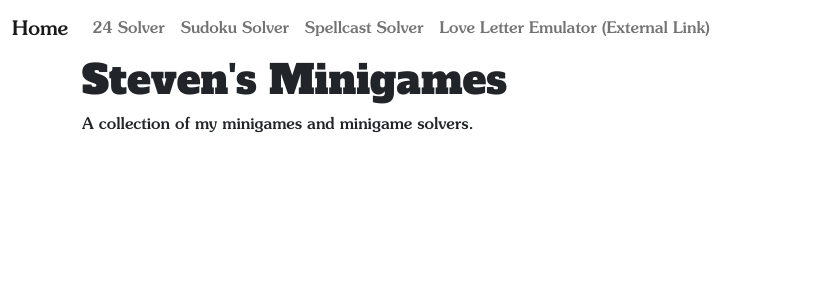
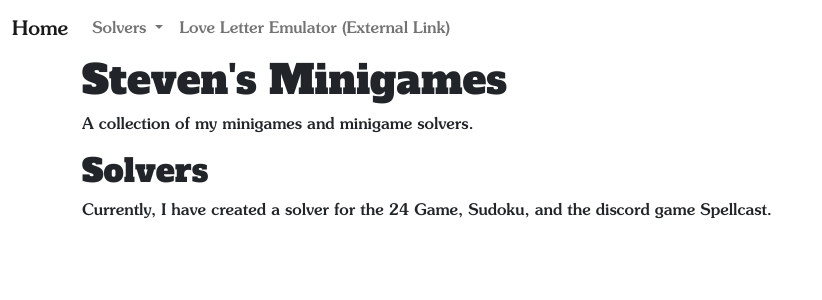
Before and after one commit to StevenAHan/Stevens-Minigames, a Flask app: page / in a window 1280 px wide. Shown: the top 300 px of the page, without its empty margins (0-822 px from the left). Run offline with Flask 3, Linux system fonts and the light colour scheme.

Commit message:
some more style updates

```diff
--- a/static/css/style.css
+++ b/static/css/style.css
@@ -12,7 +12,7 @@
     font-family: "Souvenir";
 }
 
-h1 {
+h1,h2 {
     font-family: "Alfa";
 }
 
--- a/templates/base.html
+++ b/templates/base.html
@@ -20,14 +20,19 @@
         </button>
         <div class="collapse navbar-collapse" id="navbarNav">
             <ul class="navbar-nav">
-            <li class="nav-item">
-              <a class="nav-link" href="/24solver">24 Solver</a>
-            <li class="nav-item">
-                <a class="nav-link" href="/sudoku_solver">Sudoku Solver</a>
-            <li class="nav-item">
-                <a class="nav-link" href="/spellcast_solver">Spellcast Solver</a>
+            <li class="nav-item dropdown">
+              <a class="nav-link dropdown-toggle" href="#" id="navbarDropdownMenuLink" role="button" data-bs-toggle="dropdown" aria-expanded="false">
+                Solvers
+              </a>
+              <ul class="dropdown-menu" aria-labelledby="navbarDropdownMenuLink">
+                <li><a class="dropdown-item" href="/24solver">24 Solver</a></li>
+                <li><a class="dropdown-item" href="/sudoku_solver">Sudoku Solver</a></li>
+                <li><a class="dropdown-item" href="/spellcast_solver">Spellcast Solver</a></li>
+              </ul>
+            </li>
             <li class="nav-item">
               <a class="nav-link" href="https://loveletter.herokuapp.com/" target="_blank" rel="noreferrer">Love Letter Emulator (External Link)</a>
+            </li>
           </ul>
           </div>
       </div>
--- a/templates/index.html
+++ b/templates/index.html
@@ -4,6 +4,8 @@
 {% block content %}
     <h1>Steven's Minigames</h1>
     <p>A collection of my minigames and minigame solvers.</p>
+    <h2>Solvers</h2>
+    <p>Currently, I have created a solver for the 24 Game, Sudoku, and the discord game Spellcast.</p>
 
     <!-- <br>
     <div class="container">
```
